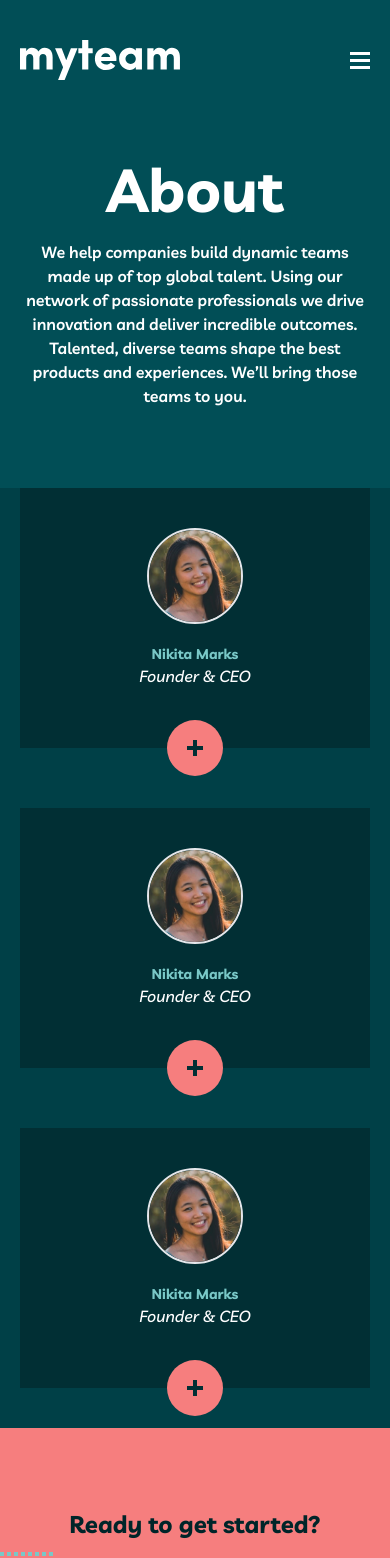
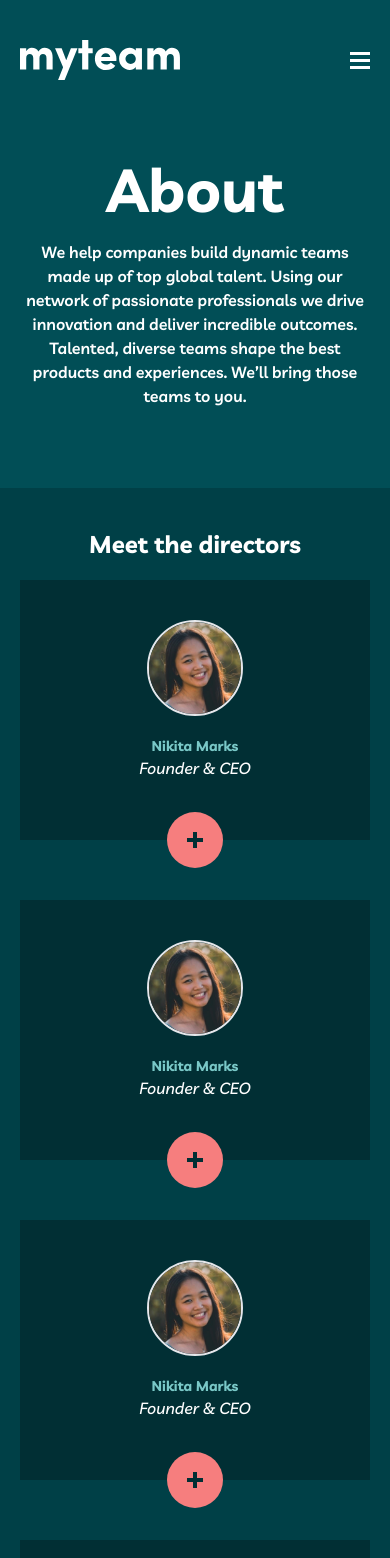
Before and after one commit to alimuddinhasan/myteam-website, a Next.js app: page /about in a window 390 px wide. Shown: the top 1558 px of the page. Built offline with nearby package versions, Linux system fonts and the light colour scheme.

Commit message:
feat(about): add responsive

```diff
--- a/pages/about/index.tsx
+++ b/pages/about/index.tsx
@@ -34,7 +34,41 @@ export default function Home() {
       </article>
       <section role='directors' className='bg-deep-jungle-green'>
         <Container>
-          <div className='flex flex-col gap-5 items-stretch px-5'>
+          <div className='flex flex-col items-center gap-5 px-5 py-10'>
+            <h1 className='text-2xl font-bold text-white'>
+              Meet the directors
+            </h1>
+            <div className="self-stretch grid sm:grid-cols-2 md:grid-cols-3 gap-5">
+              <Director
+                avatar='/assets/avatar-nikita.jpg'
+                name='Nikita Marks'
+                positon='Founder & CEO'
+                quote='Deserunt magna incididunt voluptate fugiat deserunt amet laboris nostrud consectetur eu proident.'
+                socials={{
+                  linkedin: "https://www.linkedin.com",
+                  twitter: "https://www.twitter.com",
+                }}
+              />
+              <Director
+                avatar='/assets/avatar-nikita.jpg'
+                name='Nikita Marks'
+                positon='Founder & CEO'
+                quote='Deserunt magna incididunt voluptate fugiat deserunt amet laboris nostrud consectetur eu proident.'
+                socials={{
+                  linkedin: "https://www.linkedin.com",
+                  twitter: "https://www.twitter.com",
+                }}
+              />
+              <Director
+                avatar='/assets/avatar-nikita.jpg'
+                name='Nikita Marks'
+                positon='Founder & CEO'
+                quote='Deserunt magna incididunt voluptate fugiat deserunt amet laboris nostrud consectetur eu proident.'
+                socials={{
+                  linkedin: "https://www.linkedin.com",
+                  twitter: "https://www.twitter.com",
+                }}
+              />
               <Director
                 avatar='/assets/avatar-nikita.jpg'
                 name='Nikita Marks'
@@ -66,6 +100,7 @@ export default function Home() {
                 }}
               />
             </div>
+          </div>
         </Container>
       </section>
     </BaseScreen>
```
Lines whose indentation alone changed are shown as unchanged.
